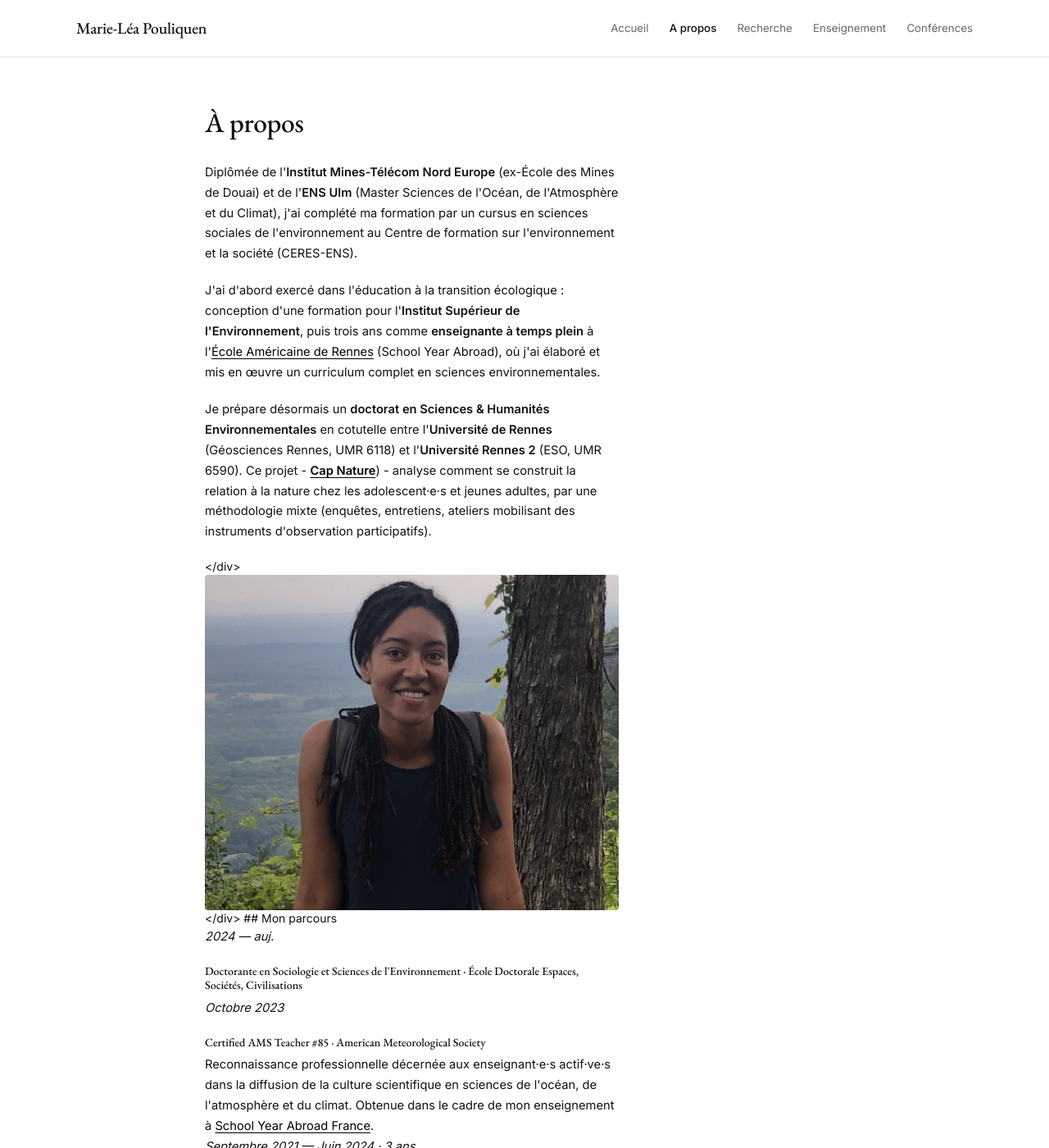
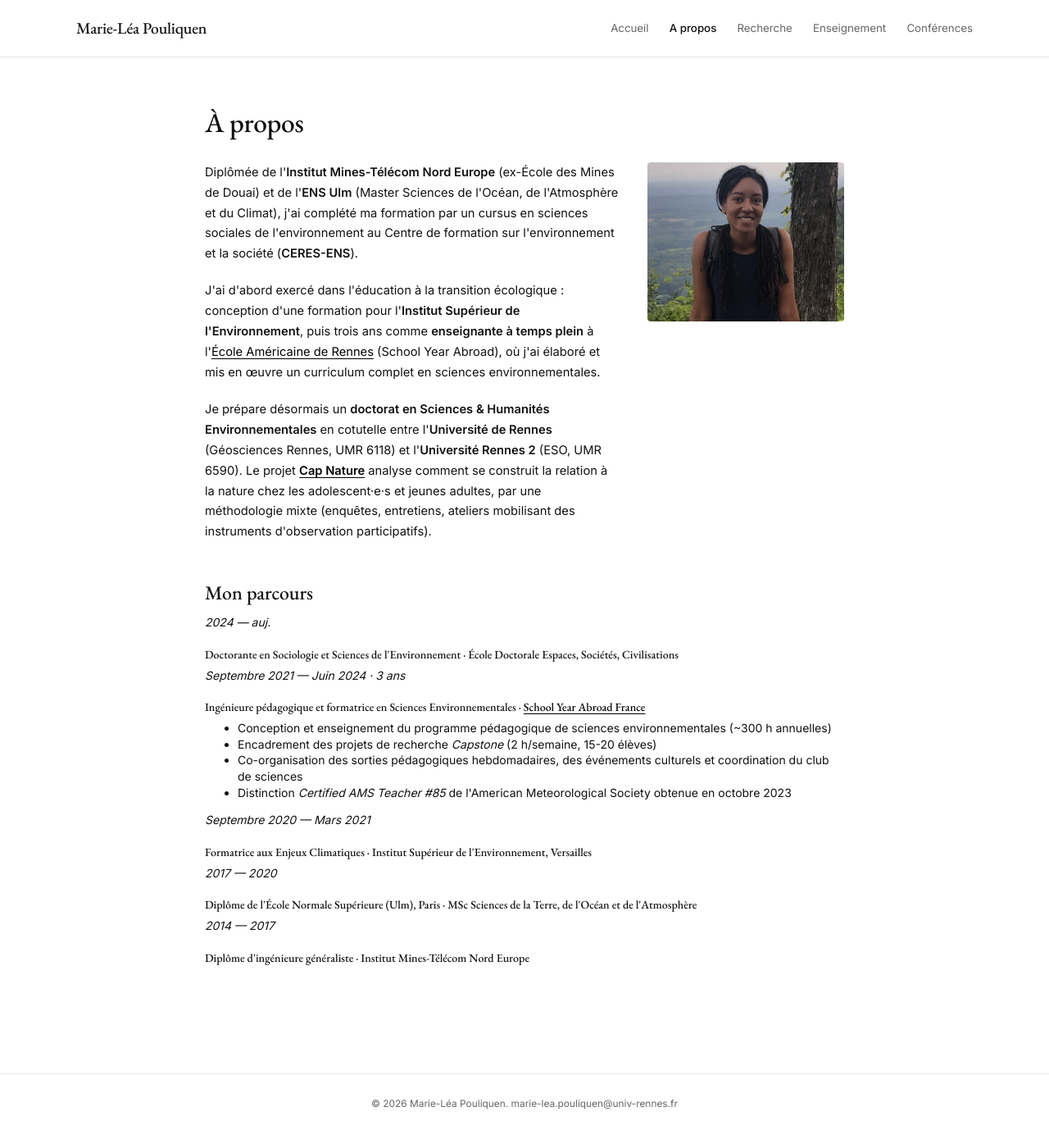
Before and after one commit to marieleapouliquen/marieleapouliquen.github.io, a Jekyll site: the page built from _pages/about.md, in a window 1280 px wide and 1400 px high. Shown: the whole window at 82% size. Built offline with Jekyll 4.4.1, drawn with Linux system fonts in a browser that asks for light colours.

Commit message:
Update about.md

```diff
--- a/_pages/about.md
+++ b/_pages/about.md
@@ -12,18 +12,17 @@ body_class: page-accordion
 
   <div class="about-narrative">
 
-    <p>Diplômée de l'<strong>Institut Mines-Télécom Nord Europe</strong> (ex-École des Mines de Douai) et de l'<strong>ENS Ulm</strong> (Master Sciences de l'Océan, de l'Atmosphère et du Climat), j'ai complété ma formation par un cursus en sciences sociales de l'environnement au Centre de formation sur l'environnement et la société (CERES-ENS).
+    <p>Diplômée de l'<strong>Institut Mines-Télécom Nord Europe</strong> (ex-École des Mines de Douai) et de l'<strong>ENS Ulm</strong> (Master Sciences de l'Océan, de l'Atmosphère et du Climat), j'ai complété ma formation par un cursus en sciences sociales de l'environnement au Centre de formation sur l'environnement et la société (<strong>CERES-ENS</strong>).</p>
 
-<p>J'ai d'abord exercé dans l'éducation à la transition écologique : conception d'une formation pour l'<strong>Institut Supérieur de l'Environnement</strong>, puis trois ans comme <strong>enseignante à temps plein</strong> à l'<a href="{{ '/sya/' | relative_url }}">École Américaine de Rennes</a> (School Year Abroad), où j'ai élaboré et mis en œuvre un curriculum complet en sciences environnementales.</p>
+    <p>J'ai d'abord exercé dans l'éducation à la transition écologique : conception d'une formation pour l'<strong>Institut Supérieur de l'Environnement</strong>, puis trois ans comme <strong>enseignante à temps plein</strong> à l'<a href="{{ '/sya/' | relative_url }}">École Américaine de Rennes</a> (School Year Abroad), où j'ai élaboré et mis en œuvre un curriculum complet en sciences environnementales.</p>
 
-<p>Je prépare désormais un <strong>doctorat en Sciences &amp; Humanités Environnementales</strong> en cotutelle entre l'<strong>Université de Rennes</strong> (Géosciences Rennes, UMR 6118) et l'<strong>Université Rennes 2</strong> (ESO, UMR 6590). Ce projet - <a href="{{ '/recherche/' | relative_url }}"><strong>Cap Nature</strong></a>) - analyse comment se construit la relation à la nature chez les adolescent·e·s et jeunes adultes, par une méthodologie mixte (enquêtes, entretiens, ateliers mobilisant des instruments d'observation participatifs).</p>
+    <p>Je prépare désormais un <strong>doctorat en Sciences &amp; Humanités Environnementales</strong> en cotutelle entre l'<strong>Université de Rennes</strong> (Géosciences Rennes, UMR 6118) et l'<strong>Université Rennes 2</strong> (ESO, UMR 6590). Le projet <a href="{{ '/recherche/' | relative_url }}"><strong>Cap Nature</strong></a> analyse comment se construit la relation à la nature chez les adolescent·e·s et jeunes adultes, par une méthodologie mixte (enquêtes, entretiens, ateliers mobilisant des instruments d'observation participatifs).</p>
 
-</div>
+  </div>
 
   <img src="{{ '/assets/img/profile.jpg' | relative_url }}" alt="Marie-Léa Pouliquen" class="about-photo">
 
 </div>
-
 
 ## Mon parcours
 
@@ -35,18 +34,13 @@ body_class: page-accordion
 </div>
 
 <div class="job-entry">
-  <p class="job-period"><em>Octobre 2023</em></p>
-  <h4>Certified AMS Teacher #85 · American Meteorological Society</h4>
-  <p>Reconnaissance professionnelle décernée aux enseignant·e·s actif·ve·s dans la diffusion de la culture scientifique en sciences de l'océan, de l'atmosphère et du climat. Obtenue dans le cadre de mon enseignement à <a href="{{ '/sya/' | relative_url }}">School Year Abroad France</a>.</p>
-</div>
-
-<div class="job-entry">
   <p class="job-period"><em>Septembre 2021 — Juin 2024 · 3 ans</em></p>
   <h4>Ingénieure pédagogique et formatrice en Sciences Environnementales · <a href="{{ '/sya/' | relative_url }}">School Year Abroad France</a></h4>
   <ul>
     <li>Conception et enseignement du programme pédagogique de sciences environnementales (~300 h annuelles)</li>
     <li>Encadrement des projets de recherche <em>Capstone</em> (2 h/semaine, 15-20 élèves)</li>
     <li>Co-organisation des sorties pédagogiques hebdomadaires, des événements culturels et coordination du club de sciences</li>
+    <li>Distinction <em>Certified AMS Teacher #85</em> de l'American Meteorological Society obtenue en octobre 2023</li>
   </ul>
 </div>
 
```
